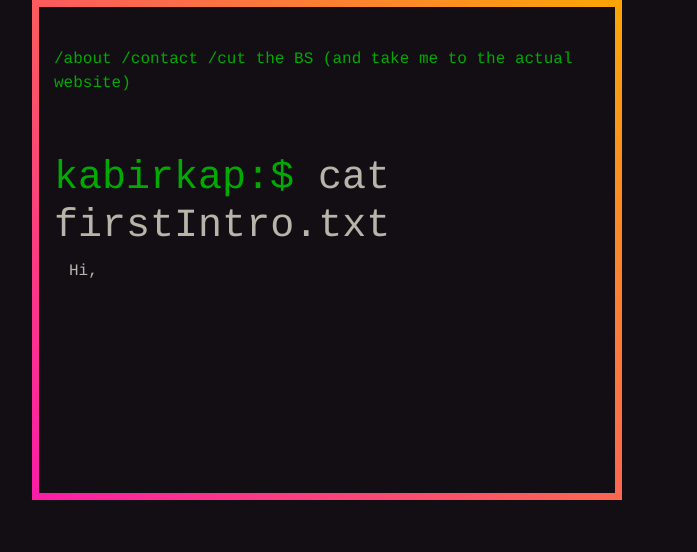
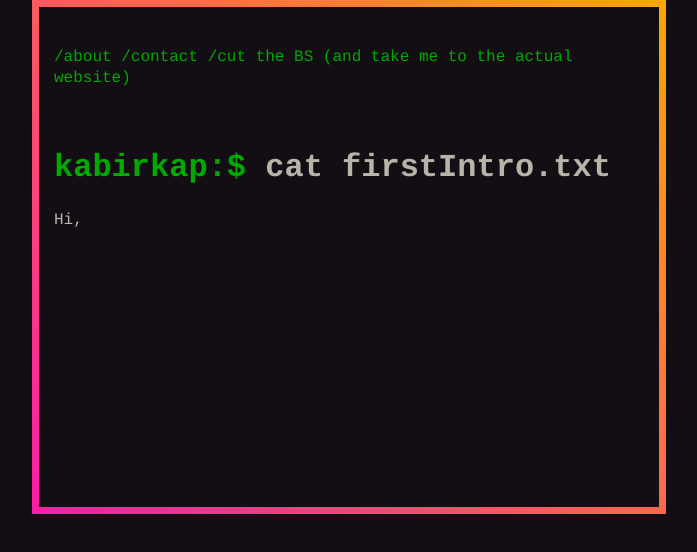
Before and after one commit to kabirkap/website, a plain HTML site: page index.html in a window 1280 px wide. Shown: the whole page, without its empty margins (333-1030 px from the left). Drawn offline with nearby package versions, Linux system fonts and the light colour scheme.

Commit message:
Update style.css

```diff
--- a/style.css
+++ b/style.css
@@ -11,6 +11,7 @@ body {
     margin-bottom: 120px;
     padding: 0px;
     max-width: 550px;
+		line-height: 1.3;
     text-rendering: geometricPrecision;
     -webkit-font-smoothing: antialiased;
     -moz-osx-font-smoothing: grayscale;
@@ -21,6 +22,8 @@ body {
         padding: 0px 40px;
     }
 }
+
+
 
 header {
     margin: 40px 0px 60px;
@@ -36,6 +39,11 @@ header .devlog-title {
 
 header h1 a {
     color: rgb(185, 180, 169);
+}
+
+h1 {
+    font-size: 2em;
+    font-weight: bold;
 }
 
 footer {
@@ -92,6 +100,19 @@ a {
     text-decoration: none
 }
 
+* {
+  -webkit-box-sizing: content-box;
+     -moz-box-sizing: content-box;
+          box-sizing: content-box;
+}
+
+*:before,
+*:after {
+  -webkit-box-sizing: content-box;
+     -moz-box-sizing: content-box;
+          box-sizing: content-box;
+}
+
 .underline:hover {
     color: rgb(0, 170, 0);
 }
@@ -143,6 +164,11 @@ a {
     background-color: rgb(0, 170, 0);
 }
 
+.inner-container{
+	padding-left: 0px;
+	padding-top: 15px;
+}
+
 .cursor {
     animation: cursor 2s infinite;
     color: rgb(0, 170, 0);
@@ -156,6 +182,7 @@ a {
 	margin: 0px auto 40px;
 	display: block;
 }
+
 
 @keyframes cursor {
     0% {
```
